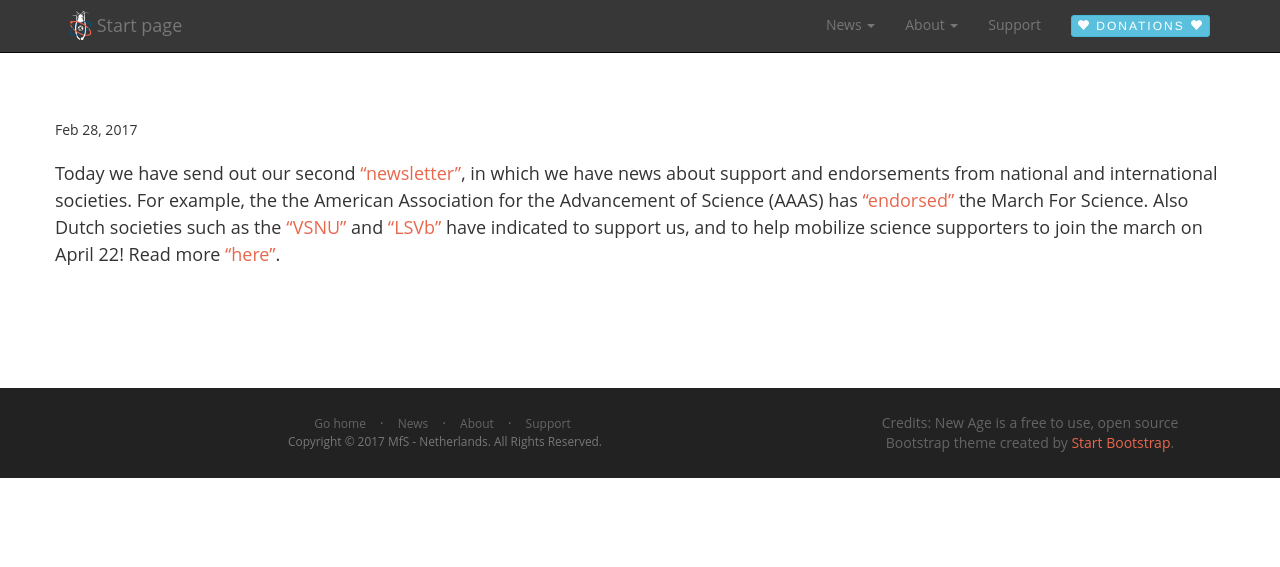
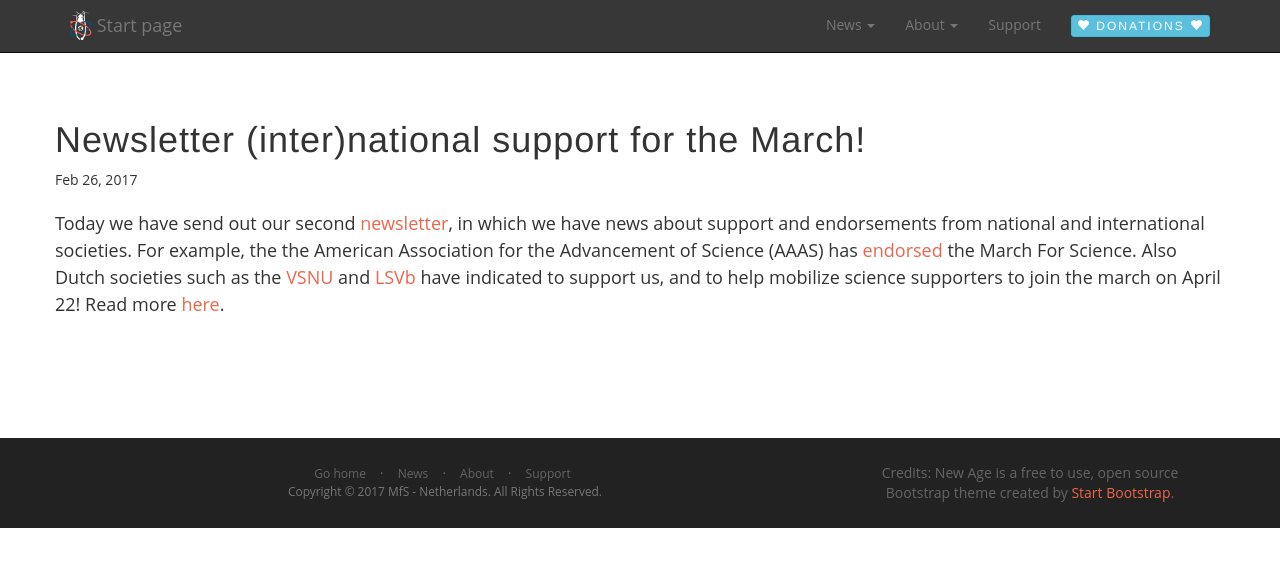
Before and after one commit to marchforsciencenl/marchforsciencenl-website, a Jekyll site: the page built from _posts/2017-02-26-second-newsletter.markdown, in a window 1280 px wide. Shown: the top 567 px of the page. Built offline with Jekyll 4.4.1, drawn with Linux system fonts in a browser that asks for light colours; our own code applies the rules of GitHub Pages for plain Markdown files.

Commit message:
Update 2017-02-26-second-newsletter.markdown

```diff
--- a/_posts/2017-02-26-second-newsletter.markdown
+++ b/_posts/2017-02-26-second-newsletter.markdown
@@ -2,7 +2,7 @@
 layout: post
 img:
 category: media
-title: Newsletter: (inter)national support for the March!
+title: Newsletter (inter)national support for the March!
 description: |
 ---
-  Today we have send out our second ["newsletter"](http://us15.campaign-archive2.com/?u=6f5ee361725aee04f2478e8f7&id=a0637d260e), in which we have news about support and endorsements from national and international societies. For example, the the American Association for the Advancement of Science (AAAS) has ["endorsed"](https://www.aaas.org/news/aaas-and-march-science-partner-uphold-science) the March For Science. Also Dutch societies such as the ["VSNU"](http://www.vsnu.nl/) and ["LSVb"](https://lsvb.nl/nl/) have indicated to support us, and to help mobilize science supporters to join the march on April 22! Read more ["here"](http://us15.campaign-archive2.com/?u=6f5ee361725aee04f2478e8f7&id=a0637d260e).
+  Today we have send out our second [newsletter](http://us15.campaign-archive2.com/?u=6f5ee361725aee04f2478e8f7&id=a0637d260e), in which we have news about support and endorsements from national and international societies. For example, the the American Association for the Advancement of Science (AAAS) has [endorsed](https://www.aaas.org/news/aaas-and-march-science-partner-uphold-science) the March For Science. Also Dutch societies such as the [VSNU](http://www.vsnu.nl/) and [LSVb](https://lsvb.nl/nl/) have indicated to support us, and to help mobilize science supporters to join the march on April 22! Read more [here](http://us15.campaign-archive2.com/?u=6f5ee361725aee04f2478e8f7&id=a0637d260e).
```
